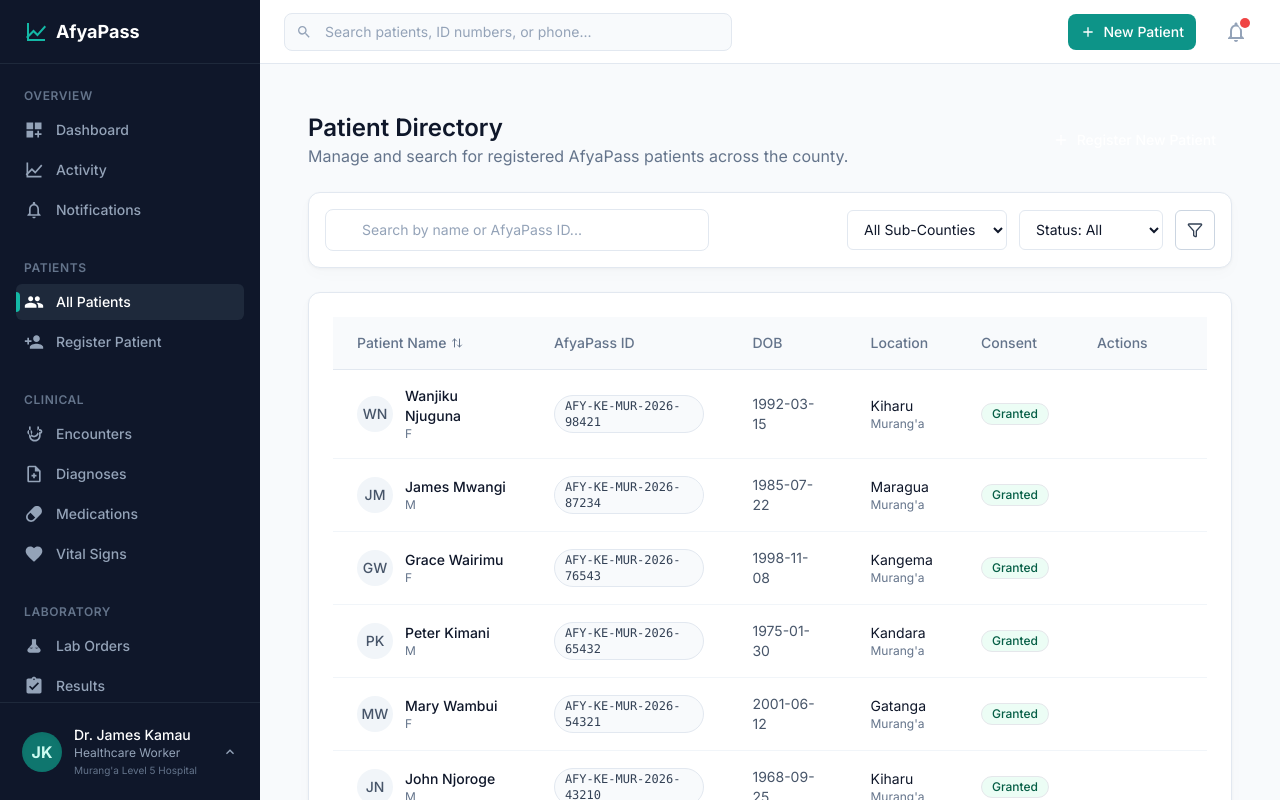
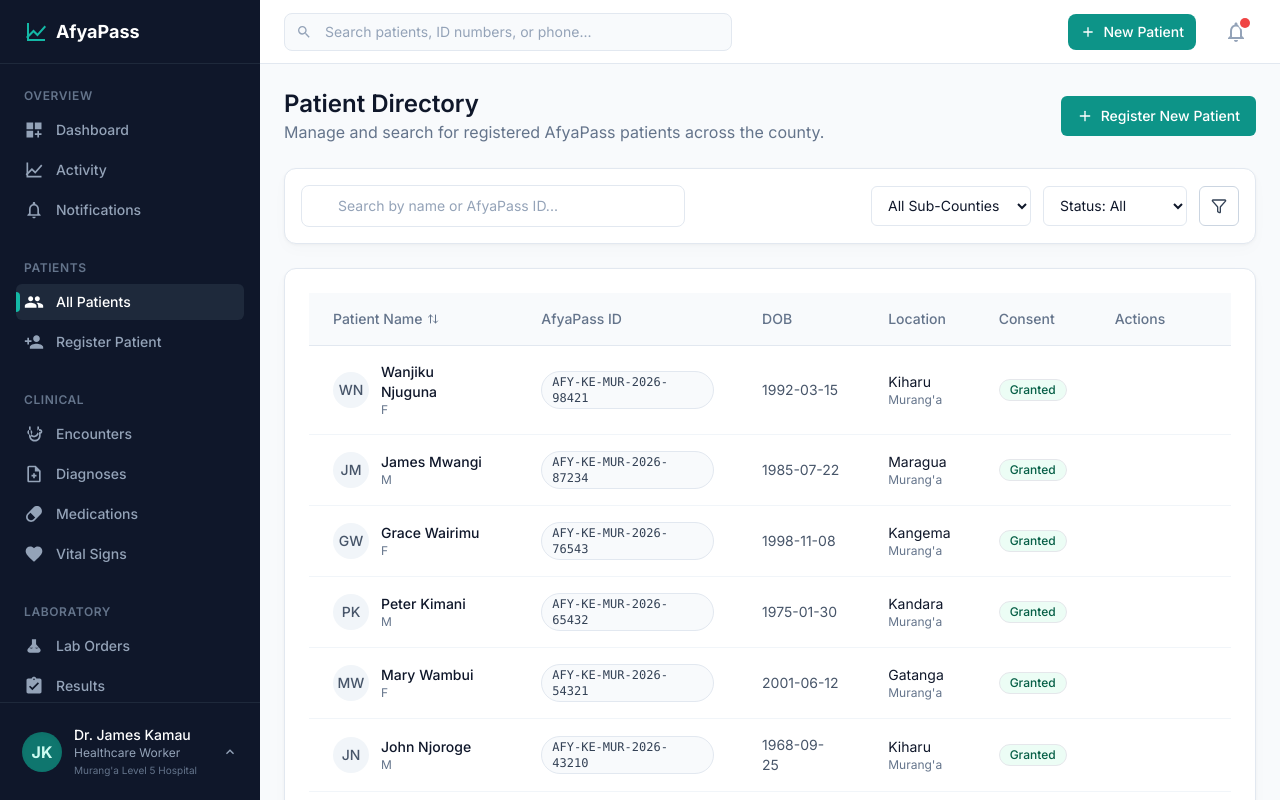
Before and after one commit to Jymee33/AfyaPass, a Next.js app: page /patients in a window 1280 px wide. Shown: the top 800 px of the page. Built offline with nearby package versions, Linux system fonts and the light colour scheme.

Commit message:
chore(ui): phase 1 tokens and Inter via next/font

```diff
--- a/app/(dashboard)/patients/page.tsx
+++ b/app/(dashboard)/patients/page.tsx
@@ -15,7 +15,7 @@ export default function PatientsPage() {
   const [search, setSearch] = useState('');
 
   return (
-    <div className="flex flex-col gap-6 p-6 max-w-7xl mx-auto w-full">
+    <div className="flex flex-col gap-6 max-w-7xl mx-auto w-full">
       {/* Header */}
       <div className="flex flex-col md:flex-row justify-between items-start md:items-center gap-4">
         <div>
@@ -23,7 +23,7 @@ export default function PatientsPage() {
           <p className="text-slate-500">Manage and search for registered AfyaPass patients across the county.</p>
         </div>
         <Link href="/patients/register">
-          <Button className="bg-afya-teal hover:bg-afya-teal-dark text-white">
+          <Button className="bg-afya-600 hover:bg-afya-700 text-white">
             <Plus className="w-4 h-4 mr-2" />
             Register New Patient
           </Button>
```
